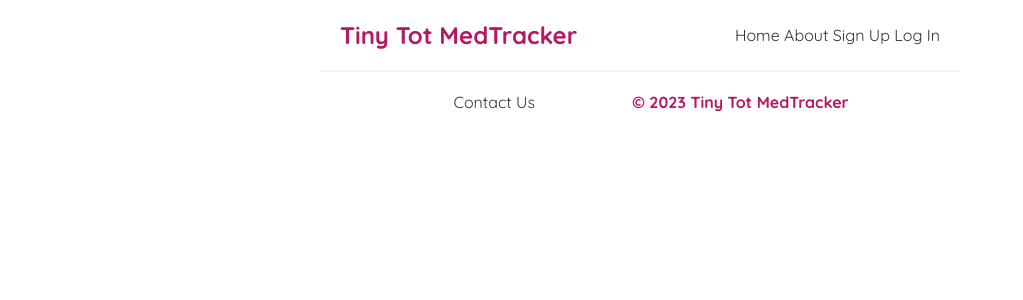
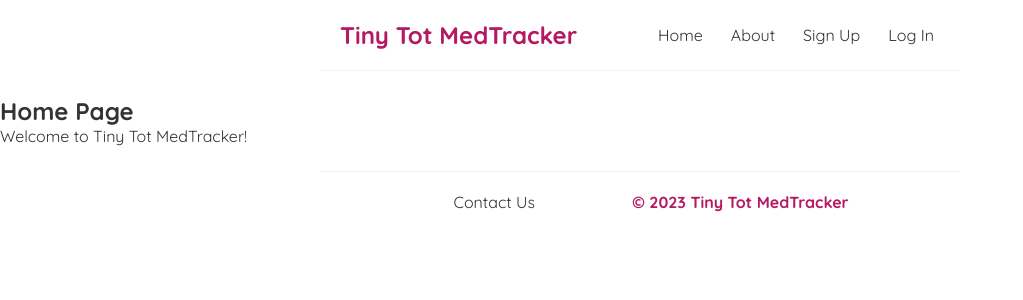
Before and after one commit to Maashad/tiny-tot-medtracker, a React (Create React App) app: page / in a window 1280 px wide. Shown: the top 300 px of the page, without its empty margins (0-1023 px from the left). Built offline with nearby package versions, Linux system fonts and the light colour scheme.

Commit message:
add route links

```diff
--- a/src/App.js
+++ b/src/App.js
@@ -1,13 +1,24 @@
-import './App.css';
+import './index.css';
+import { BrowserRouter as Router, Route, Switch } from 'react-router-dom';
 import Navbar from './components/Navbar';
 import Footer from './components/Footer';
+import Home from './pages/home/Home';
 
 function App() {
   return (
-    <div className="App">
-      <Navbar />
-      <Footer />
-    </div>
+    <Router>
+      <div className="App">
+        <Navbar />
+        <div className="content">
+          <Switch>
+            <Route exact path="/">
+              <Home />
+            </Route>
+          </Switch>
+        </div>
+        <Footer />
+      </div>
+    </Router>
   );
 }
 
--- a/src/components/Navbar.js
+++ b/src/components/Navbar.js
@@ -6,7 +6,10 @@ const Navbar = () => {
         <nav className="navbar">
             <h1>Tiny Tot MedTracker</h1>
             <div className="links">
-                Home  About  Sign Up  Log In
+                <Link to="/">Home</Link>
+                <Link to="/about">About</Link>
+                <Link to="/sign-up">Sign Up</Link>
+                <Link to="/log-in">Log In</Link>
             </div>
         </nav>
     )
--- a/src/pages/home/Home.css
+++ b/src/pages/home/Home.css
@@ -0,0 +1,5 @@
+.home {
+    align-items: center;
+    margin-bottom: 25px;
+    margin-top: 25px;
+}
--- a/src/pages/home/Home.js
+++ b/src/pages/home/Home.js
@@ -0,0 +1,12 @@
+import './Home.css'
+
+const Home = () => {
+    return (
+        <div className="home">
+            <h2>Home Page</h2>
+            <p>Welcome to Tiny Tot MedTracker!</p>
+        </div>
+    );
+}
+
+export default Home;
```
